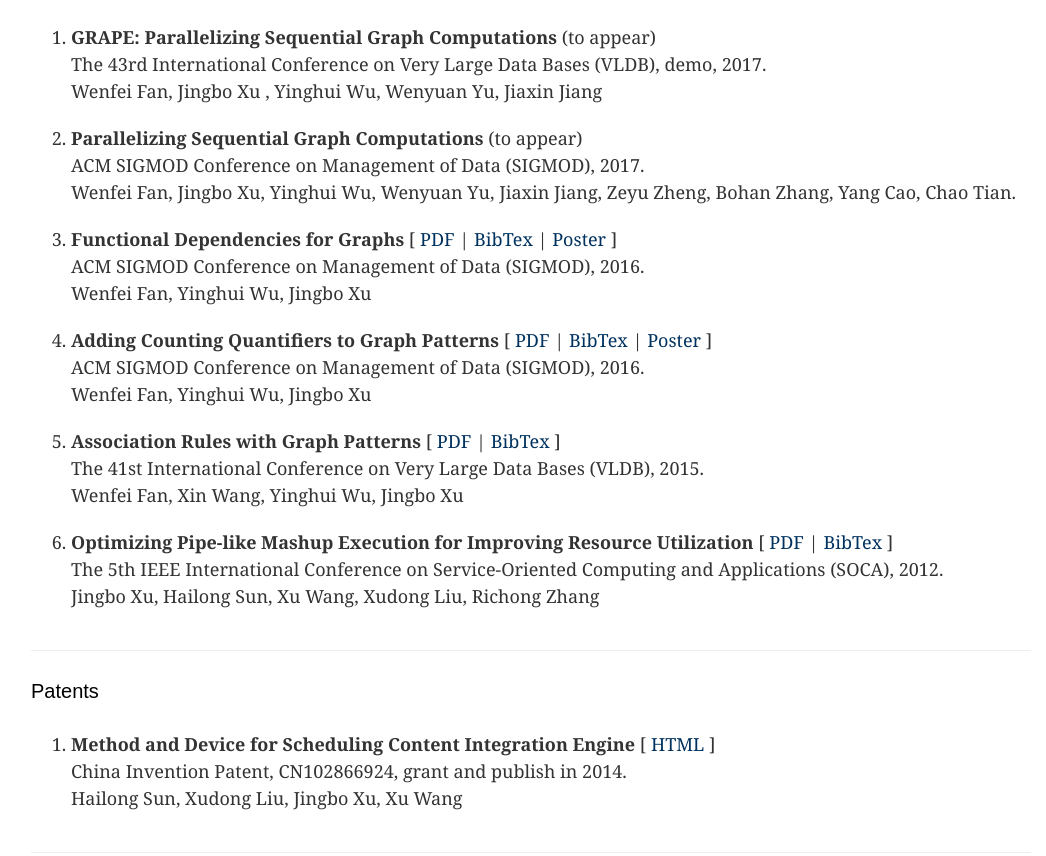
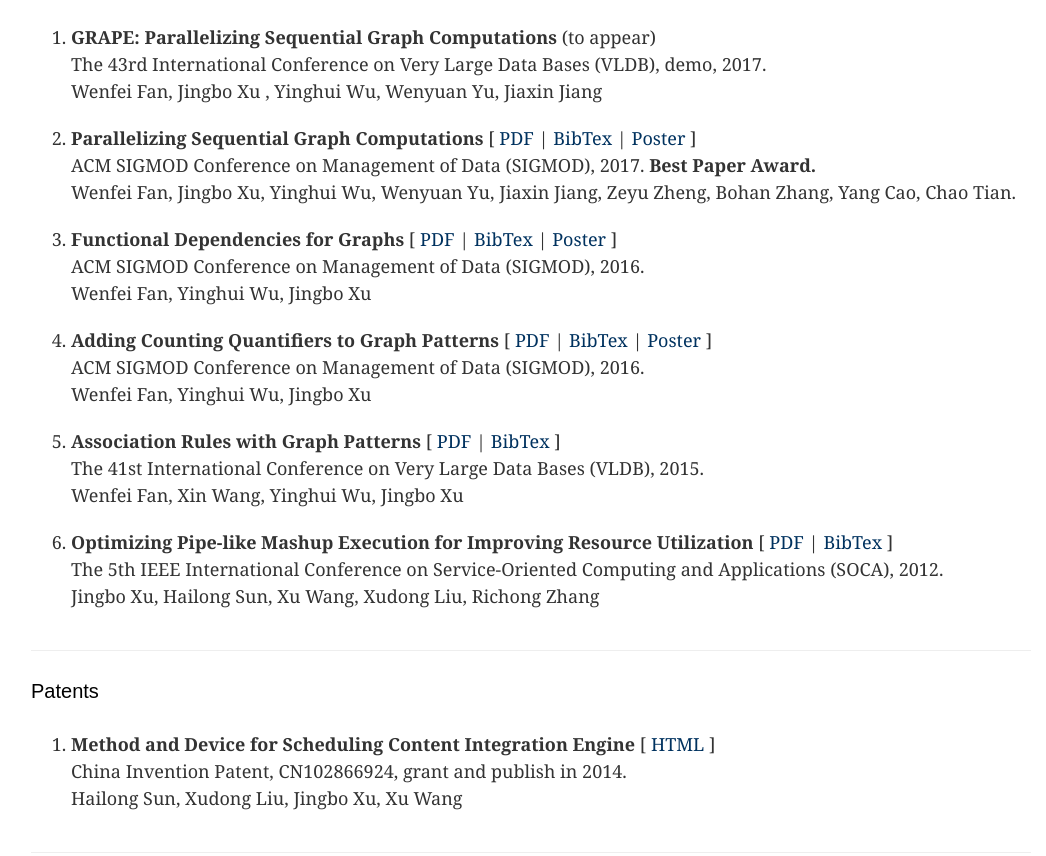
Before and after one commit to yecol/homepage-ed, a plain HTML site: page index.html in a window 1280 px wide. Shown: the part 983-1839 px from the top of the page, without its empty margins (139-1185 px from the left). Drawn offline with Linux system fonts and the light colour scheme.

Commit message:
update paper.

```diff
--- a/index.html
+++ b/index.html
@@ -74,8 +74,8 @@
                                     The 43rd International Conference on Very Large Data Bases (VLDB), demo, 2017.<br/>
                                     Wenfei Fan, Jingbo Xu , Yinghui Wu, Wenyuan Yu, Jiaxin Jiang
                                 </li>
-                                <li><span class="t">Parallelizing Sequential Graph Computations </span> (to appear)<br/>
-                                    ACM SIGMOD Conference on Management of Data (SIGMOD), 2017.<br/>
+                                <li><span class="t">Parallelizing Sequential Graph Computations </span> [ <a href="publication/fan2017parallelizing.pdf" target="blank">PDF</a> | <a href="publication/fan2017parallelizing.bib" target="blank">BibTex</a> | <a href="publication/poster-grape.pdf" target="blank">Poster</a> ]<br/>
+                                    ACM SIGMOD Conference on Management of Data (SIGMOD), 2017. <strong>Best Paper Award.</strong><br/>
                                     Wenfei Fan, Jingbo Xu, Yinghui Wu, Wenyuan Yu, Jiaxin Jiang, Zeyu Zheng, Bohan Zhang, Yang Cao, Chao Tian.
                                 </li>
                                 <li><span class="t">Functional Dependencies for Graphs </span> [ <a href="publication/sigmod16-gfd.pdf" target="blank">PDF</a> | <a href="publication/sigmod16-gfd.bib" target="blank">BibTex</a> | <a href="publication/poster-gfd.pdf" target="blank">Poster</a> ]<br/>
@@ -135,6 +135,7 @@
                             Selected Honors
                         </h3>
                         <ul>
+                            <li>2017, ACM SIGMOD Best Paper Award</li>
                             <li>2014, China Scholarship Council(CSC) Scholarship</li>
                             <li>2013, China National Scholarship for Graduate, First Prize</li>
                             <li>2012, Beihang University, School Graduation Thesis Award</li>
```
Also changed, not shown: 3 other files.
